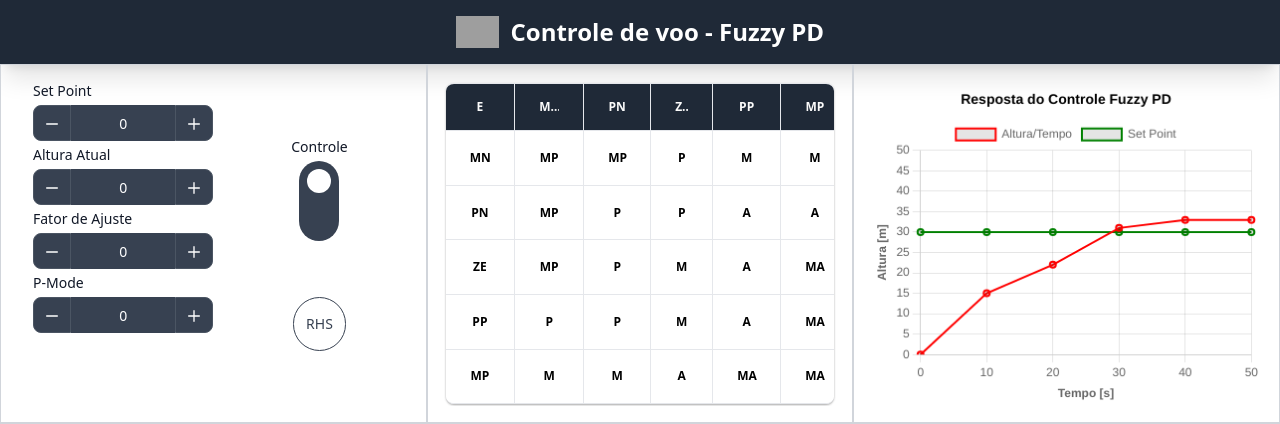
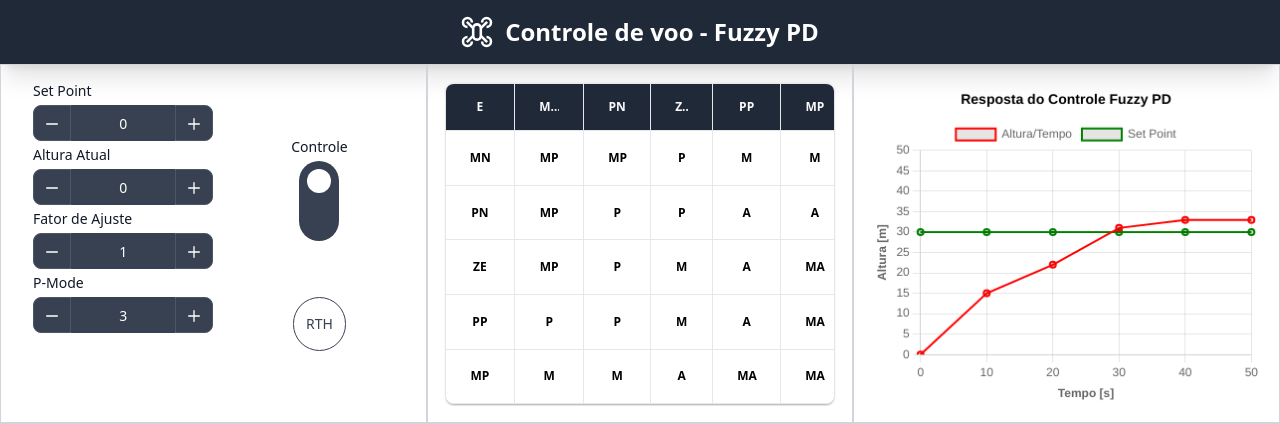
Before and after one commit to ArthurBuenoSilva/Fuzzy-PD-Flight-Stabilizer, a Flask app: page / in a window 1280 px wide. Shown: the top 424 px of the page. Run offline with Flask 3, Linux system fonts and the light colour scheme; style sheets or scripts are compiled from the project's sources; grey boxes are pictures that could not be loaded.

Commit message:
:art: Improved structure for controller and base

```diff
--- a/app/templates/base.html
+++ b/app/templates/base.html
@@ -2,7 +2,7 @@
 <html lang="en">
     <head>
         <meta charset="UTF-8">
-        <title>{% block title %} {% endblock %}</title>
+        <title>Fuzzy PD</title>
         <script src="{{ url_for('static', filename='js/socket.io.min.js') }}"></script>
         <script src="{{ url_for('static', filename='js/tailwind.js') }}"></script>
         <script src="{{ url_for('static', filename='js/tailwind.config.js') }}"></script>
@@ -13,7 +13,7 @@
         <link href="{{ url_for('static', filename='css/flowbite.min.css') }}" rel="stylesheet">
         <link href="{{ url_for('static', filename='css/toastify.min.css') }}" rel="stylesheet">
         <link href="{{ url_for('static', filename='css/mermaid.min.css') }}" rel="stylesheet">
-        <link rel="icon" type="image/x-icon" href="{{ url_for('static', filename='img/icon.ico') }}">
+        <link rel="icon" type="image/x-icon" href="{{ url_for('static', filename='img/logo.ico') }}">
 
         {% block scripts %}{% endblock %}
         {% block styles %}{% endblock %}
@@ -25,7 +25,7 @@
                 <div class="max-w-screen-xl flex flex-wrap items-center justify-center mx-auto p-4">
                     <!-- Logo -->
                     <a href="" class="flex items-center space-x-3">
-                        <img src="{{ url_for('static', filename='img/vant.png') }}" class="h-8" alt="Logo"/>
+                        <img src="{{ url_for('static', filename='img/logo.svg') }}" class="h-8" alt="Logo"/>
                         <span class="self-center text-2xl font-semibold whitespace-nowrap text-white">Controle de voo - Fuzzy PD</span>
                     </a>
                 </div>
--- a/app/templates/controller.html
+++ b/app/templates/controller.html
@@ -4,9 +4,9 @@
 
 <div class="flex flex-col w-full h-full space-y-1">
     {{ input("set_point", "Set Point") }}
-    {{ input("current_height", "Altura Atual") }}
-    {{ input("adjustment_factor", "Fator de Ajuste") }}
-    {{ input("p_mode", "P-Mode") }}
+    {{ input("current_height", "Altura Atual", True) }}
+    {{ input("adjustment_factor", "Fator de Ajuste", value=1) }}
+    {{ input("p_mode", "P-Mode", value=3) }}
 </div>
 
 <div class="flex flex-col w-full h-full items-center justify-evenly">
@@ -16,9 +16,14 @@
             <div id="stick" class="stick w-6 h-6 bg-white rounded-full absolute top-10 left-1/2 transform -translate-x-1/2"></div>
         </div>
     </div>
-    <button type="button" class="py-4 px-3 text-gray-700 border border-gray-700 hover:bg-gray-700 hover:text-white focus:ring-4 focus:outline-none focus:ring-gray-300 font-medium rounded-full text-sm p-2.5 text-center inline-flex items-center">
-        RHS
+    <button
+        type="button"
+        id="rth"
+        class="py-4 px-3 text-gray-700 border border-gray-700 hover:bg-gray-700 hover:text-white focus:ring-4 focus:outline-none focus:ring-gray-300 font-medium rounded-full text-sm p-2.5 text-center inline-flex items-center"
+    >
+        RTH
     </button>
 </div>
 
 <script src="{{ url_for('static', filename='js/controller/joystick.js') }}"></script>
+<script src="{{ url_for('static', filename='js/controller/rth.js') }}"></script>
```
